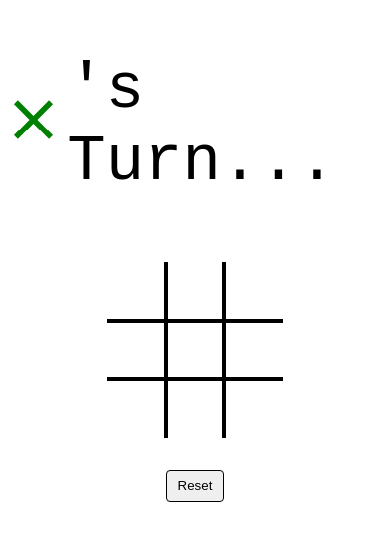
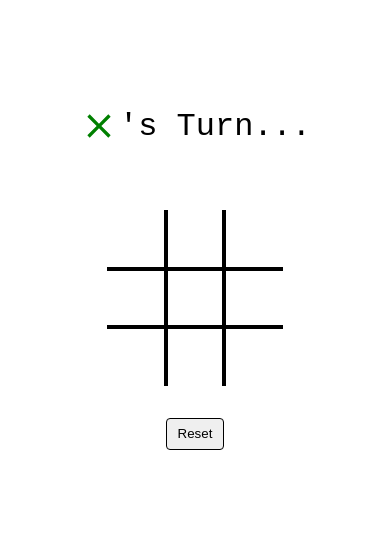
Before and after one commit to RobLaughlin/TOP-Tic-Tac-Toe, a plain HTML site: page index.html in a window 390 px wide. Shown: the part 128-668 px from the top of the page. Drawn offline with Linux system fonts and the light colour scheme.

Commit message:
Add media query for game state text

```diff
--- a/css/TicTacToe.css
+++ b/css/TicTacToe.css
@@ -9,18 +9,16 @@
 
 #TTTBoard > .square {
     border: 2px solid black;
+    background-repeat: no-repeat;
+    background-position: center;
 }
 
 #TTTBoard > .square.X {
     background-image: url("../icons/X.svg");
-    background-repeat: no-repeat;
-    background-position: center;
 }
 
 #TTTBoard > .square.O {
     background-image: url("../icons/O.svg");
-    background-repeat: no-repeat;
-    background-position: center;
 }
 
 #TTTBoard > .square:nth-child(3n - 2) {
--- a/css/index.css
+++ b/css/index.css
@@ -22,6 +22,8 @@
 #Winner > .playerIcon {
     width: 80px;
     height: 80px;
+    background-repeat: no-repeat;
+    background-position: center;
 }
 
 #Winner > .playerIcon.X {
@@ -57,3 +59,14 @@
 #ResetBtnContainer > .resetBtn:hover {
     background-color: lightgray;
 }
+
+@media screen and (width < 500px) {
+    #Winner > .winnerText {
+        font-size: 32px;
+    }
+
+    #Winner > .playerIcon {
+        width: 40px;
+        height: 40px;
+    }
+}
```
